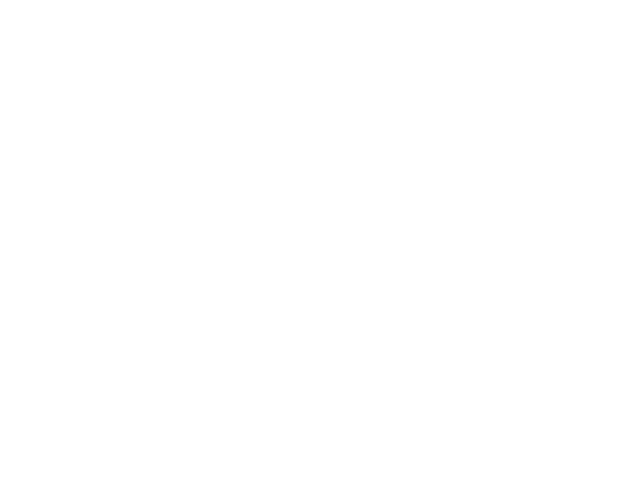
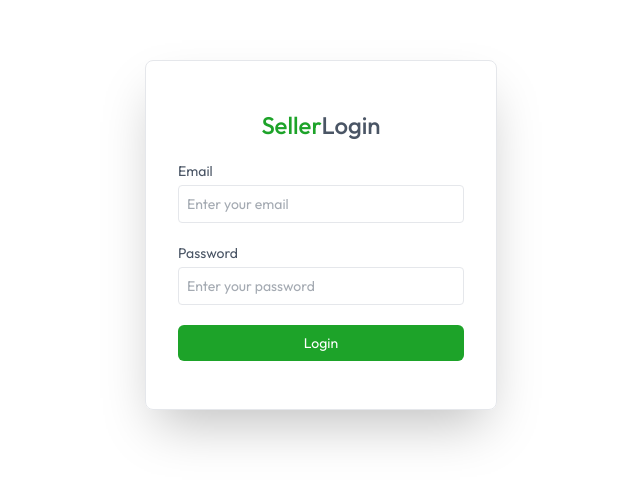
Before and after one commit to adarsh206/grocery-delivery-app, a React (Vite) app in the folder frontend/: page /seller in a window 1280 px wide. Before the commit this address had no page. Shown: the part 165-648 px from the top of the page, without its empty margins (319-959 px from the left). Built offline with nearby package versions, Linux system fonts and the light colour scheme.

Commit message:
Seller Page Started

```diff
--- a/frontend/src/App.jsx
+++ b/frontend/src/App.jsx
@@ -12,10 +12,11 @@
 import Cart from './pages/Cart'
 import AddAddress from './pages/AddAddress'
 import MyOrders from './pages/MyOrders'
+import SellerLogin from './components/seller/SellerLogin'
 
 const App = () => {
   const isSellerPath = useLocation().pathname.includes("seller");
-  const { showUserLogin } = useAppContext();
+  const { showUserLogin, isSeller } = useAppContext();
 
   return (
     <div>
@@ -32,6 +33,9 @@
           <Route path="/cart" element={<Cart />}/>
           <Route path="/add-address" element={<AddAddress />}/>
           <Route path="/my-orders" element={<MyOrders />}/>
+          <Route path='/seller' element={isSeller ? null : <SellerLogin />}>
+
+          </Route>
         </Routes>
       </div>
       {!isSellerPath && <Footer />}
--- /dev/null
+++ b/frontend/src/components/seller/SellerLogin.jsx
@@ -0,0 +1,43 @@
+import React, { useEffect, useState } from 'react'
+import { useAppContext } from '../../context/AppContext'
+
+const SellerLogin = () => {
+
+    const {isSeller, setIsSeller, navigate} = useAppContext()
+    const [email, setEmail] = useState("");
+    const [password, setPassword] = useState("");
+
+    const onSubmitHandler = (event) => {
+        event.preventDefault();
+    }
+
+    useEffect(() => {
+        if(isSeller){
+            navigate("/seller")
+        }
+    }, [isSeller])
+
+  return !isSeller && (
+   <form onSubmit={onSubmitHandler} className='min-h-screen flex items-center text-sm text-gray-600'>
+        <div className='flex flex-col gap-5 m-auto items-start p-8 py-12 min-w-80 sm:min-w-88 rounded-lg shadow-2xl border border-gray-200'>
+            <p className='text-2xl font-medium m-auto'><span className='text-primary'>Seller</span>Login</p>
+            <div className='w-full'>
+                <p>Email</p>
+                <input type='email' placeholder='Enter your email' required onChange={(e) => setEmail(e.target.value)} value={email}
+                className='border border-gray-200 rounded w-full p-2 mt-1 outline-primary'/>
+            </div>
+            <div className='w-full'>
+                <p>Password</p>
+                <input type='password' placeholder='Enter your password' required onChange={(e) => setPassword(e.target.value)} value={password}
+                className='border border-gray-200 rounded w-full p-2 mt-1 outline-primary'/>
+
+            </div>
+
+            <button className='bg-primary text-white w-full py-2 rounded-md cursor-pointer'>Login</button>
+
+        </div>
+   </form>
+  )
+}
+
+export default SellerLogin
```
